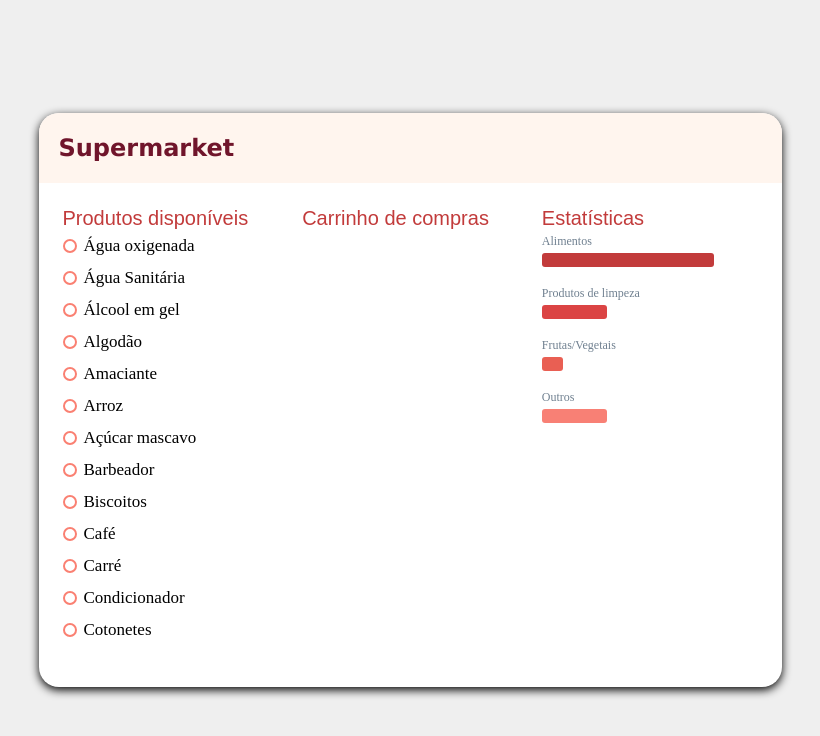
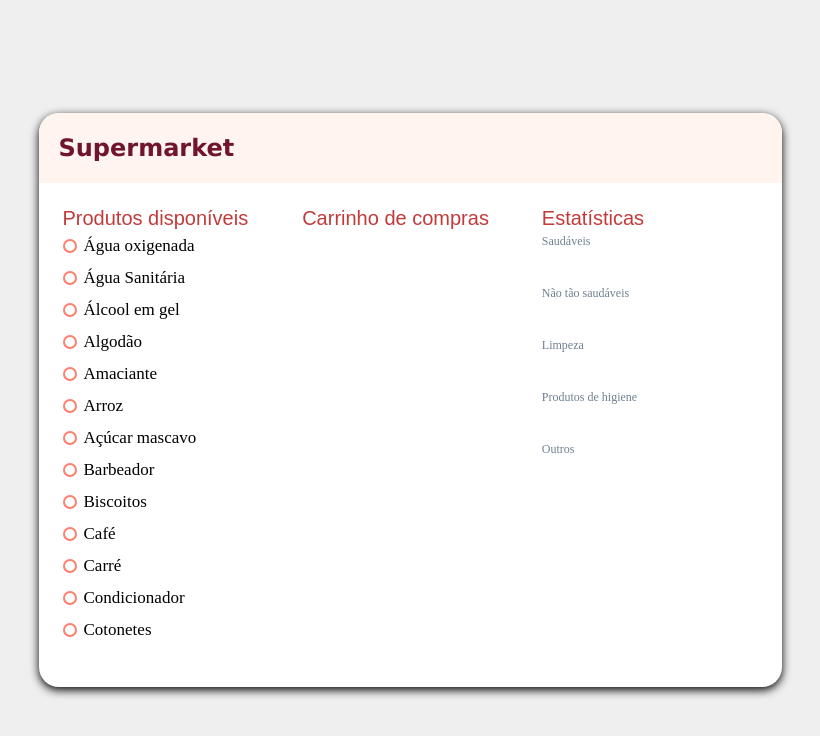
Before and after one commit to RayaneGaudencio/desafio-react, a React (Create React App) app: page / in a window 1280 px wide. Shown: the top 736 px of the page, without its empty margins (230-1050 px from the left). Built offline with nearby package versions, Linux system fonts and the light colour scheme.

Commit message:
adicionando a porcentagem do linechart

```diff
--- a/public/index.html
+++ b/public/index.html
@@ -1,43 +1,18 @@
 <!DOCTYPE html>
-<html lang="en">
+<html lang="pt-br">
   <head>
     <meta charset="utf-8" />
-    <link rel="icon" href="%PUBLIC_URL%/favicon.ico" />
     <meta name="viewport" content="width=device-width, initial-scale=1" />
-    <meta name="theme-color" content="#000000" />
     <meta
       name="description"
-      content="Web site created using create-react-app"
+      content="Web site criado usando React"
     />
-    <link rel="apple-touch-icon" href="%PUBLIC_URL%/logo192.png" />
-    <!--
-      manifest.json provides metadata used when your web app is installed on a
-      user's mobile device or desktop. See https://developers.google.com/web/fundamentals/web-app-manifest/
-    -->
-    <link rel="manifest" href="%PUBLIC_URL%/manifest.json" />
-    <!--
-      Notice the use of %PUBLIC_URL% in the tags above.
-      It will be replaced with the URL of the `public` folder during the build.
-      Only files inside the `public` folder can be referenced from the HTML.
-
-      Unlike "/favicon.ico" or "favicon.ico", "%PUBLIC_URL%/favicon.ico" will
-      work correctly both with client-side routing and a non-root public URL.
-      Learn how to configure a non-root public URL by running `npm run build`.
-    -->
-    <title>React App</title>
+    <title>Supermarket</title>
   </head>
   <body>
-    <noscript>You need to enable JavaScript to run this app.</noscript>
+    <noscript>Você precisa habilitar o JavaScript para rodar esse app.</noscript>
+
     <div id="root"></div>
-    <!--
-      This HTML file is a template.
-      If you open it directly in the browser, you will see an empty page.
 
-      You can add webfonts, meta tags, or analytics to this file.
-      The build step will place the bundled scripts into the <body> tag.
-
-      To begin the development, run `npm start` or `yarn start`.
-      To create a production bundle, use `npm run build` or `yarn build`.
-    -->
-  </body>
+    </body>
 </html>
--- a/src/components/App/App.jsx
+++ b/src/components/App/App.jsx
@@ -5,6 +5,7 @@ import AppContainer from "../AppContainer/AppContainer.jsx";
 import LineChart from "../../shared/LineChart/LineChart.jsx";
 import ShoppingList from "../ShoppingList/ShoppingList.jsx";
 import productsMock from '../../mocks/products.json'
+import extractPercentage from "../../extractPercentage.js";
 
 export default function App() {
 
@@ -47,23 +48,44 @@ export default function App() {
 
                     <LineChart
                         color={colors[0]}
-                        title='Alimentos'
-                        percentage={80}
+                        title='Saudáveis'
+                        percentage={extractPercentage(selectedProducts.length, selectedProducts
+                            .filter(product => product.tags.includes('healthy'))
+                            .length
+                        )}
                     />
                     <LineChart
                         color={colors[1]}
-                        title='Produtos de limpeza'
-                        percentage={30}
+                        title='Não tão saudáveis'
+                        percentage={extractPercentage(selectedProducts.length, selectedProducts
+                            .filter(product => product.tags.includes('junk'))
+                            .length
+
+                        )}
                     />
                     <LineChart
                         color={colors[2]}
-                        title='Frutas/Vegetais'
-                        percentage={10}
+                        title='Limpeza'
+                        percentage={extractPercentage(selectedProducts.length, selectedProducts
+                            .filter(product => product.tags.includes('cleaning'))
+                            .length
+                        )}
+                    />
+                    <LineChart
+                        color={colors[3]}
+                        title='Produtos de higiene'
+                        percentage={extractPercentage(selectedProducts.length, selectedProducts
+                            .filter(product => product.tags.includes('hygiene'))
+                            .length
+                        )}
                     />
                     <LineChart
                         color={colors[3]}
                         title='Outros'
-                        percentage={30}
+                        percentage={extractPercentage(selectedProducts.length, selectedProducts
+                            .filter(product => product.tags.includes('others'))
+                            .length
+                        )}
                     />
                 </div>}
                 />
--- /dev/null
+++ b/src/extractPercentage.js
@@ -0,0 +1,3 @@
+export default function extractPercentage(total, category) {
+    return (category * 100) / total
+}
--- a/src/mocks/products.json
+++ b/src/mocks/products.json
@@ -58,7 +58,7 @@
             "price": 11.99,
             "tags": [
                 "food",
-                "healthy"
+                "others"
             ]
         },
         {
@@ -69,7 +69,7 @@
             "price": 4.99,
             "tags": [
                 "condiment",
-                "healthy"
+                "others"
             ]
         },
         {
@@ -100,8 +100,8 @@
             "checked": false,
             "price": 4.99,
             "tags": [
-                "healthy",
-                "grain"
+                "others",
+                "others"
             ]
         },
         {
@@ -112,7 +112,7 @@
             "price": 20,
             "tags": [
                 "food",
-                "healthy",
+                "others",
                 "meat"
             ]
         },
@@ -153,7 +153,7 @@
             "checked": false,
             "price": 1.99,
             "tags": [
-                "health"
+                "others"
             ]
         },
         {
@@ -203,7 +203,7 @@
             "checked": false,
             "price": 10.99,
             "tags": [
-                "health"
+                "others"
             ]
         },
         {
@@ -233,7 +233,7 @@
             "checked": false,
             "price": 1.99,
             "tags": [
-                "grain"
+                "others"
             ]
         },
         {
@@ -244,8 +244,8 @@
             "price": 9.99,
             "tags": [
                 "food",
-                "grain",
-                "healthy"
+                "others",
+                "others"
             ]
         },
         {
@@ -295,7 +295,7 @@
             "checked": false,
             "price": 1.99,
             "tags": [
-                "health"
+                "others"
             ]
         },
         {
@@ -336,7 +336,7 @@
             "checked": false,
             "price": 2.99,
             "tags": [
-                "healthy",
+                "others",
                 "liquid"
             ]
         },
@@ -400,7 +400,7 @@
             "tags": [
                 "condiment",
                 "food",
-                "healthy"
+                "others"
             ]
         },
         {
@@ -411,7 +411,7 @@
             "price": 6.99,
             "tags": [
                 "food",
-                "healthy"
+                "others"
             ]
         },
         {
@@ -534,7 +534,7 @@
             "price": 18.99,
             "tags": [
                 "condiment",
-                "healthy"
+                "others"
             ]
         },
         {
```
